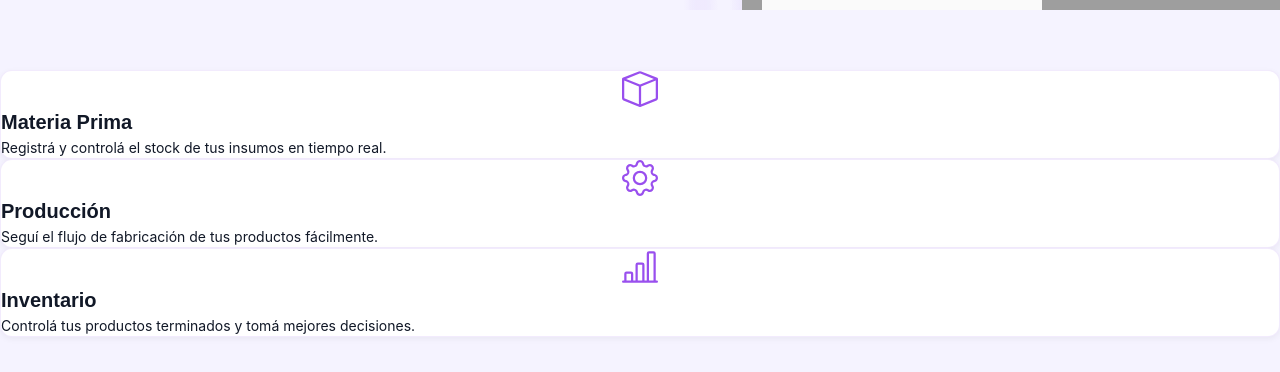
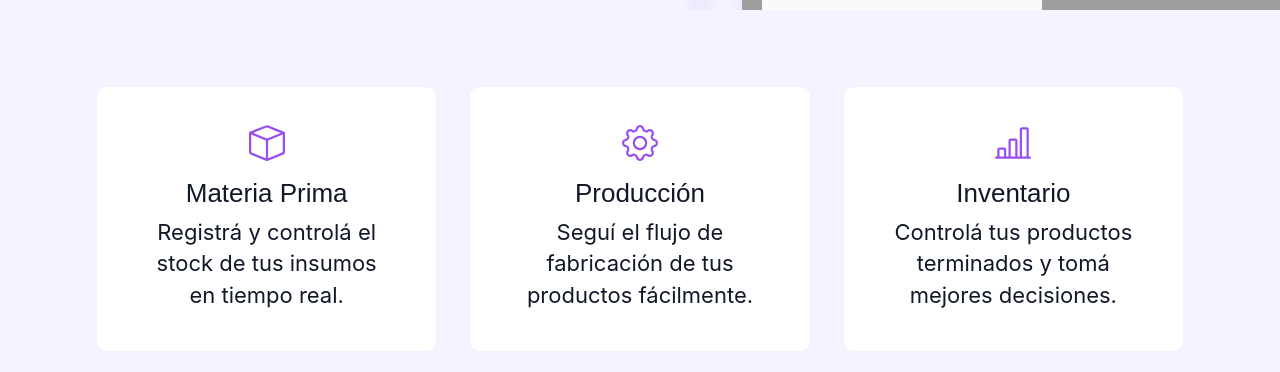
Before and after one commit to QuantiaStudio/Gestor-de-Produccion-e-Inventario-para-Emprendimientos, an Angular app in the folder frontend/ProdManager/: page / in a window 1280 px wide. Shown: the part 911-1283 px from the top of the page. Built offline with nearby package versions, Linux system fonts and the light colour scheme; grey boxes are pictures that could not be loaded.

Commit message:
style: Ajustar estructura de cards de features

```diff
--- a/frontend/ProdManager/src/app/public/home/home.component.css
+++ b/frontend/ProdManager/src/app/public/home/home.component.css
@@ -60,7 +60,6 @@
     margin-bottom: 40px;
 }
 
-/* Botones y Acciones */
 .actions {
     display: flex;
     align-items: center;
@@ -68,9 +67,13 @@
     margin-bottom: 64px;
 }
 
-.btn {
+.btn,
+.btn-play {
     text-decoration: none;
     font-weight: 600;
+}
+
+.btn {
     font-size: 1rem;
     transition: all 0.3s ease;
 }
@@ -102,9 +105,7 @@
 }
 
 .btn-play {
-    text-decoration: none;
     color: var(--color-text-dark);
-    font-weight: 600;
     display: flex;
     align-items: center;
     gap: 16px;
@@ -132,7 +133,6 @@
     color: var(--color-brand);
 }
 
-/* Redes Sociales */
 .social-links {
     display: flex;
     gap: 24px;
@@ -152,6 +152,10 @@
     width: 20px;
     height: 20px;
     display: block;
+}
+
+.social-icon,
+.feature-icon {
     filter: brightness(0) saturate(100%) invert(32%) sepia(95%) saturate(1903%) hue-rotate(248deg) brightness(96%) contrast(94%);
 }
 
@@ -160,12 +164,11 @@
     transform: translateY(-3px);
 }
 
-/* Mitad Derecha (Imagen) */
 .hero-image-wrapper {
     flex: 1;
     min-width: 300px;
     position: relative;
-    background-color: #e5e5e5; /* placeholder background */
+    background-color: #e5e5e5;
     min-height: 60vh;
 }
 
@@ -176,7 +179,6 @@
     display: block;
 }
 
-/* Tarjeta de Contacto */
 .contact-card {
     position: absolute;
     bottom: 0;
@@ -208,12 +210,29 @@
 
 .features-section {
     background-color: var(--color-bg-light);
-    padding: 60px 0;
+    padding: 76px 0 96px;
+}
+
+.features-grid {
+    width: min(85%, 1618px);
+    margin: 0 auto;
+    display: grid;
+    grid-template-columns: repeat(3, minmax(0, 1fr));
+    gap: 32px;
 }
 
 .feature-card {
-    border: 1px solid rgba(124, 58, 237, 0.1);
-    border-radius: 12px;
+    min-height: 244px;
+    padding: 38px 48px 40px;
+    border: 1px solid rgba(124, 58, 237, 0.08);
+    border-radius: 10px;
+    box-shadow: none;
+    background-color: var(--color-white);
+    text-align: center;
+    display: flex;
+    flex-direction: column;
+    align-items: center;
+    justify-content: center;
     transition: transform 0.3s ease, box-shadow 0.3s ease;
 }
 
@@ -226,14 +245,26 @@
 .feature-icon {
     width: 36px;
     height: 36px;
-    display: block;
-    margin-left: auto;
-    margin-right: auto;
+    margin-bottom: 16px;
     object-fit: contain;
-    filter: brightness(0) saturate(100%) invert(32%) sepia(95%) saturate(1903%) hue-rotate(248deg) brightness(96%) contrast(94%);
 }
 
-/* Responsive */
+.feature-card h2 {
+    margin: 0 0 8px;
+    color: var(--color-text-dark);
+    font-size: 26px;
+    font-weight: 500;
+    line-height: 1.25;
+}
+
+.feature-card p {
+    max-width: 420px;
+    margin: 0;
+    color: var(--color-text-dark);
+    font-size: 22px;
+    line-height: 1.42;
+}
+
 @media (max-width: 992px) {
     .hero-section {
         flex-direction: column;
@@ -254,4 +285,30 @@
         left: 0;
         width: 100%;
     }
+    .features-section {
+        padding: 56px 0 72px;
+    }
+    .features-grid {
+        width: calc(100% - 48px);
+        grid-template-columns: 1fr;
+    }
+    .feature-card {
+        min-height: 220px;
+        padding: 32px 28px;
+    }
+    .feature-card h2 {
+        font-size: 24px;
+    }
+    .feature-card p {
+        font-size: 20px;
+    }
 }
+
+@media (max-width: 576px) {
+    .features-grid {
+        width: calc(100% - 32px);
+    }
+    .feature-card p {
+        font-size: 18px;
+    }
+}
--- a/frontend/ProdManager/src/app/public/home/home.component.html
+++ b/frontend/ProdManager/src/app/public/home/home.component.html
@@ -47,35 +47,21 @@
 </main>
 
 <section class="features-section" aria-label="Funcionalidades principales">
-    <div class="container">
-        <div class="row row-cols-1 row-cols-sm-2 row-cols-lg-3 g-4">
-            <div class="col">
-                <div class="card h-100 text-center p-3 feature-card">
-                    <div class="card-body">
-                        <img src="assets/box.svg" alt="" class="feature-icon mb-3" aria-hidden="true">
-                        <h2 class="h5 card-title">Materia Prima</h2>
-                        <p class="card-text">Registrá y controlá el stock de tus insumos en tiempo real.</p>
-                    </div>
-                </div>
-            </div>
-            <div class="col">
-                <div class="card h-100 text-center p-3 feature-card">
-                    <div class="card-body">
-                        <img src="assets/gear.svg" alt="" class="feature-icon mb-3" aria-hidden="true">
-                        <h2 class="h5 card-title">Producción</h2>
-                        <p class="card-text">Seguí el flujo de fabricación de tus productos fácilmente.</p>
-                    </div>
-                </div>
-            </div>
-            <div class="col">
-                <div class="card h-100 text-center p-3 feature-card">
-                    <div class="card-body">
-                        <img src="assets/bar-chart-line.svg" alt="" class="feature-icon mb-3" aria-hidden="true">
-                        <h2 class="h5 card-title">Inventario</h2>
-                        <p class="card-text">Controlá tus productos terminados y tomá mejores decisiones.</p>
-                    </div>
-                </div>
-            </div>
-        </div>
+    <div class="features-grid">
+        <article class="feature-card">
+            <img src="assets/box.svg" alt="" class="feature-icon" aria-hidden="true">
+            <h2>Materia Prima</h2>
+            <p>Registrá y controlá el stock de tus insumos en tiempo real.</p>
+        </article>
+        <article class="feature-card">
+            <img src="assets/gear.svg" alt="" class="feature-icon" aria-hidden="true">
+            <h2>Producción</h2>
+            <p>Seguí el flujo de fabricación de tus productos fácilmente.</p>
+        </article>
+        <article class="feature-card">
+            <img src="assets/bar-chart-line.svg" alt="" class="feature-icon" aria-hidden="true">
+            <h2>Inventario</h2>
+            <p>Controlá tus productos terminados y tomá mejores decisiones.</p>
+        </article>
     </div>
 </section>
```
